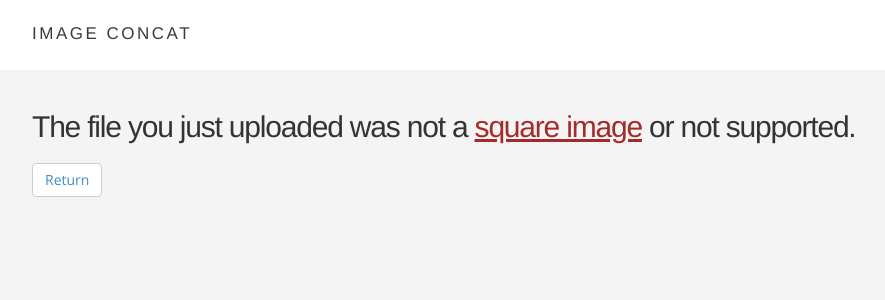
After one commit to easyandme/img-process, a Flask app: template templates/warning.html in a window 1280 px wide. The commit adds this page. Shown: the top 300 px of the page, without its empty margins (123-1008 px from the left). Run offline with Flask 2, Linux system fonts and the light colour scheme; the template is opened without the code that fills it, so the values that code supplies are empty.

Commit message:
add html templates

```diff
--- a/static/css/main.css
+++ b/static/css/main.css
@@ -44,7 +44,8 @@ a {
 .section-content {
   color: #3a3a3a;
   float: left;
-  width: 340px;
+  width: 50%;
+  min-width: 360px;
 }
 
 .section-device {
@@ -286,3 +287,7 @@ header {
 .leaflet-popup-content p {
   margin: 10px 0 ;
 }
+
+p.warning, span.warning {
+color: brown
+}
--- a/templates/about.html
+++ b/templates/about.html
@@ -4,9 +4,9 @@
   <main class="about-section">
     <div class="container">
 
-    <h2>About Learning Flask</h2>
-    <p>In Learning Flask, you'll build an app that let's you find new places around you. With this app you can find places you like, and discover new points of interest wherever you are.</p>
-
+    <h2>About Image Concat</h2>
+      <br>
+      <p>Web app built with Python Flask by <i><a href="https://instagram.com/liilii_insta">Hirofumi Kobayashi</a>.</p>
     </div>
   </main>
 {% endblock %}
--- a/templates/layout.html
+++ b/templates/layout.html
@@ -2,12 +2,13 @@
 <html>
   <head>
     <link href='http://fonts.googleapis.com/css?family=Open+Sans:300,400,600' rel='stylesheet'>
+    <link href="{{ url_for('static', filename='css/bootstrap.min.css') }}" rel="stylesheet">
     <link href="{{ url_for('static', filename='css/main.css') }}" rel="stylesheet">
   </head>
   <body>
     <header>
       <div class="container">
-        <h1 class="title">Image Concat</h1>
+        <h1 class="title"><a href="/">Image Concat</a></h1>
         <br>
       </div>
     </header>
--- /dev/null
+++ b/templates/warning.html
@@ -0,0 +1,12 @@
+{% extends "layout.html" %}
+
+{% block content %}
+  <main class="about-section">
+    <div class="container">
+        <br>
+    <h2 >The file you just uploaded was not a <span class="warning"><u>square image</u></span> or not supported.</h2>
+        <br>
+      <button class="btn btn-default"><a href="/">Return</a></button>
+    </div>
+  </main>
+{% endblock %}
```
Also changed, not shown: templates/index.html (+15 -0 lines).
